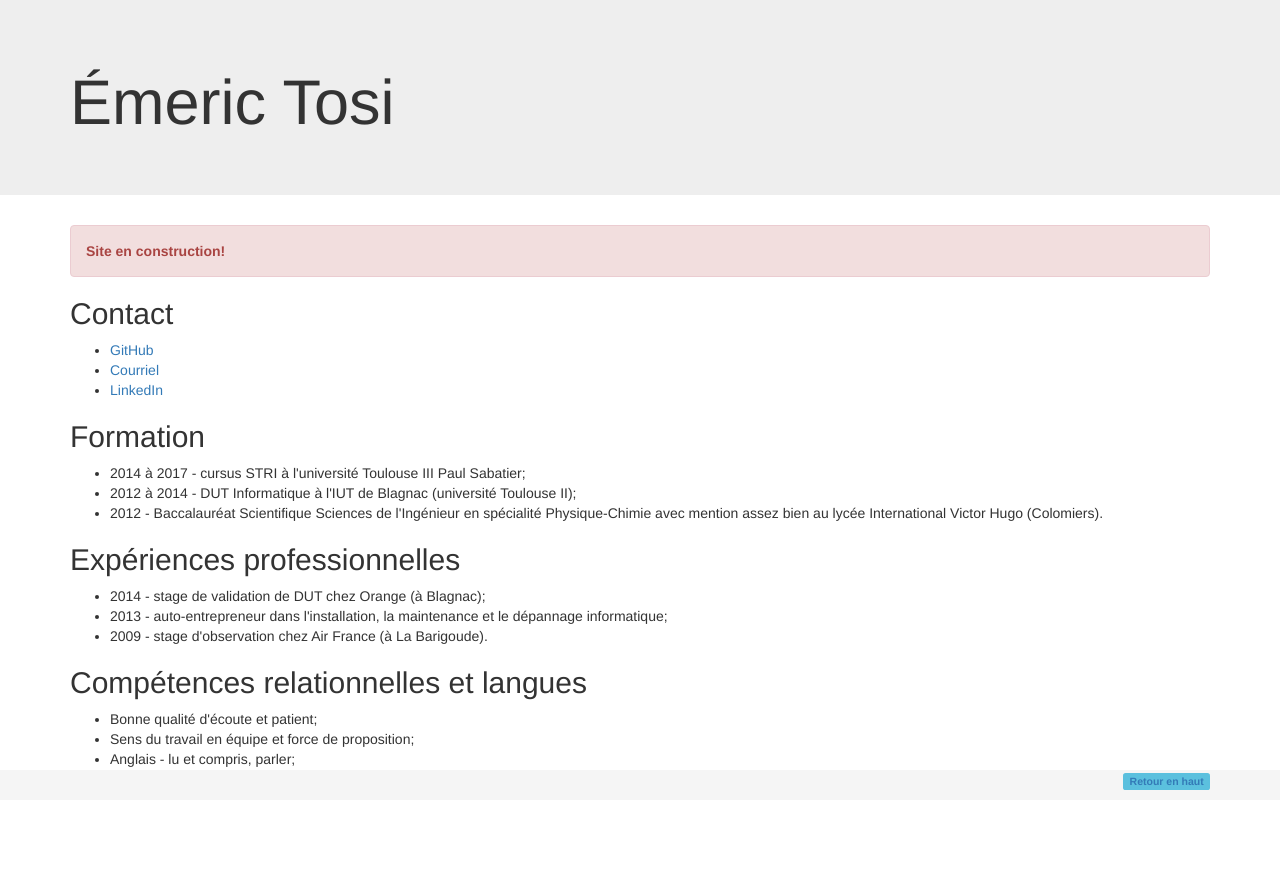
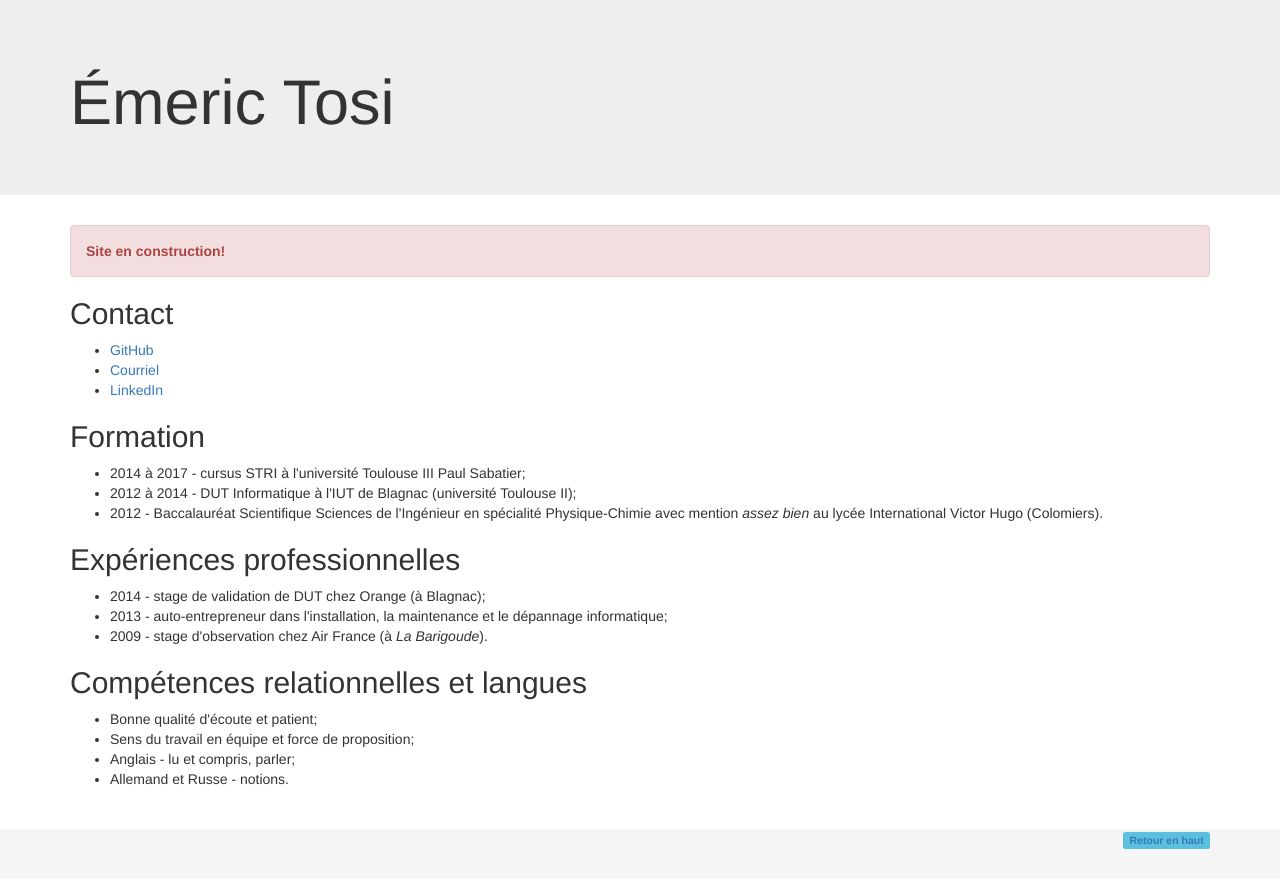
Before and after one commit to emeric254/emeric254.github.io, a plain HTML site: page index.html in a window 1280 px wide. Drawn offline with Linux system fonts and the light colour scheme.

Commit message:
modifié :         index.html

```diff
--- a/index.html
+++ b/index.html
@@ -1,15 +1,15 @@
 <!DOCTYPE html>
-<html lang="fr">
+<html lang="fr" style="position: relative; min-height: 100%;">
     <head>
         <title>Émeric Tosi</title>
-        <meta http-equiv="content-type" content="text/html;charset=utf-8" />
+        <meta charset="utf-8">
         <meta http-equiv="X-UA-Compatible" content="IE=edge">
         <meta name="viewport" content="width=device-width, initial-scale=1">
         <link href="bootstrap/css/bootstrap.min.css" rel="stylesheet">
         <link rel="icon" href="favicon.ico">
     </head>
 
-    <body role="document" style="padding-bottom: 30px; margin-bottom: 60px;">
+    <body role="document" style="padding-bottom: 20px; margin-bottom: 60px;">
         <!-- Titre -->
         <div class="jumbotron">
             <div class="container theme-showcase" role="main" >
@@ -28,7 +28,7 @@
 						<a href="http://github.com/emeric254">GitHub</a>
 					</li>
 					<li>
-						<a href="mailto:tosi-emeric@hotmail.fr?subject=Prise de contact">Courriel</a>
+						<a href="mailto:tosi-emeric@hotmail.fr">Courriel</a>
 					</li>
 					<li>
 						<a href="https://fr.linkedin.com/pub/emeric-tosi/86/813/280">LinkedIn</a>
@@ -44,7 +44,7 @@
 					2012 à 2014 - DUT Informatique à l'IUT de Blagnac (université Toulouse II);
 				</li>
 				<li>
-					2012 - Baccalauréat Scientifique Sciences de l'Ingénieur en spécialité Physique-Chimie avec mention <emph>assez bien</emph> au lycée International Victor Hugo (Colomiers).
+					2012 - Baccalauréat Scientifique Sciences de l'Ingénieur en spécialité Physique-Chimie avec mention <em>assez bien</em> au lycée International Victor Hugo (Colomiers).
 				</li>
             </ul>
             <h2>Expériences professionnelles</h2>
@@ -56,7 +56,7 @@
 					2013 - auto-entrepreneur dans l'installation, la maintenance et le dépannage informatique;
 				</li>
 				<li>
-					2009 - stage d'observation chez Air France (à <emph>La Barigoude</emph>).
+					2009 - stage d'observation chez Air France (à <em>La Barigoude</em>).
 				</li>
             </ul>
             <h2>Compétences relationnelles et langues</h2>
@@ -76,7 +76,7 @@
             </ul>
         </div>
         <!-- Footer -->
-        <footer class="footer" style="position: absolute; bottom: 0; width: 100%; height: 30px; background-color: #f5f5f5;">
+        <footer class="footer" style="position: absolute; bottom: 0; width: 100%; height: 50px; background-color: #f5f5f5;">
             <div class="container">
                 <p class="pull-right">
                     <span class="label label-info">
```
